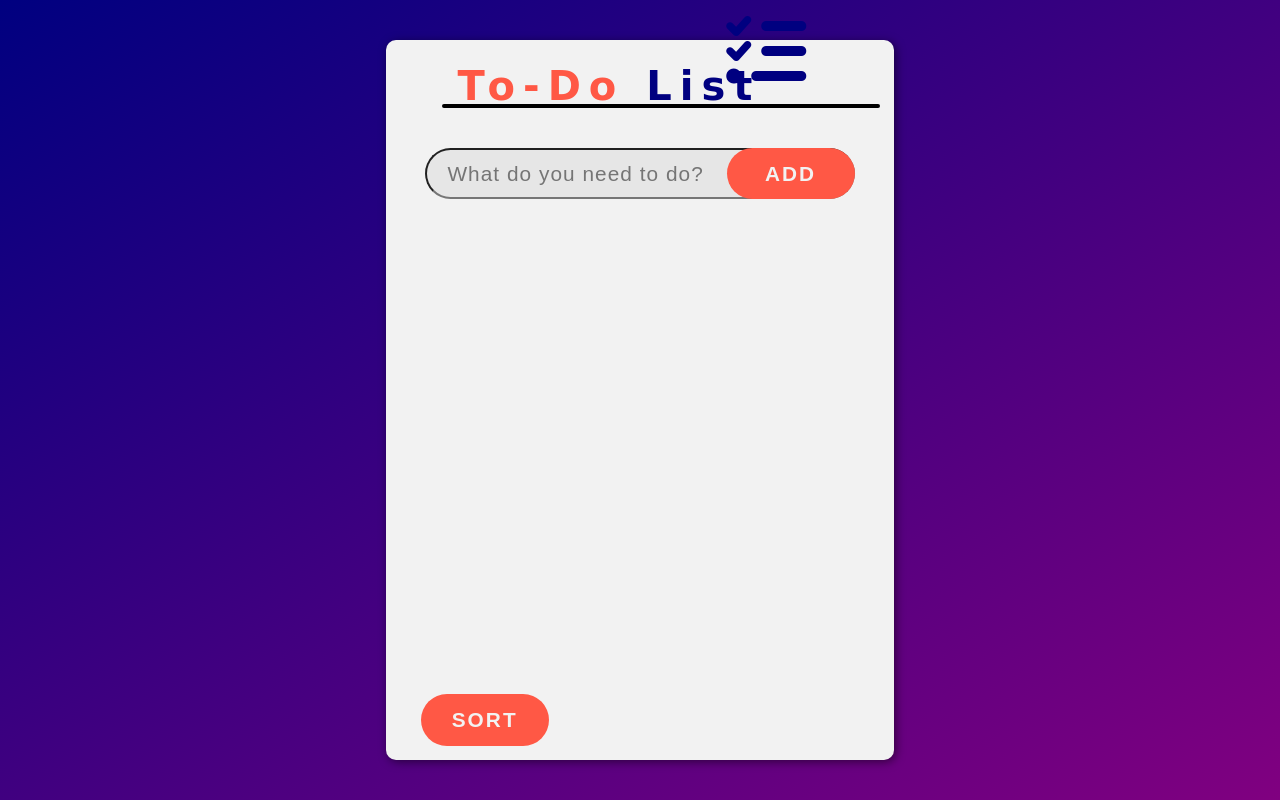
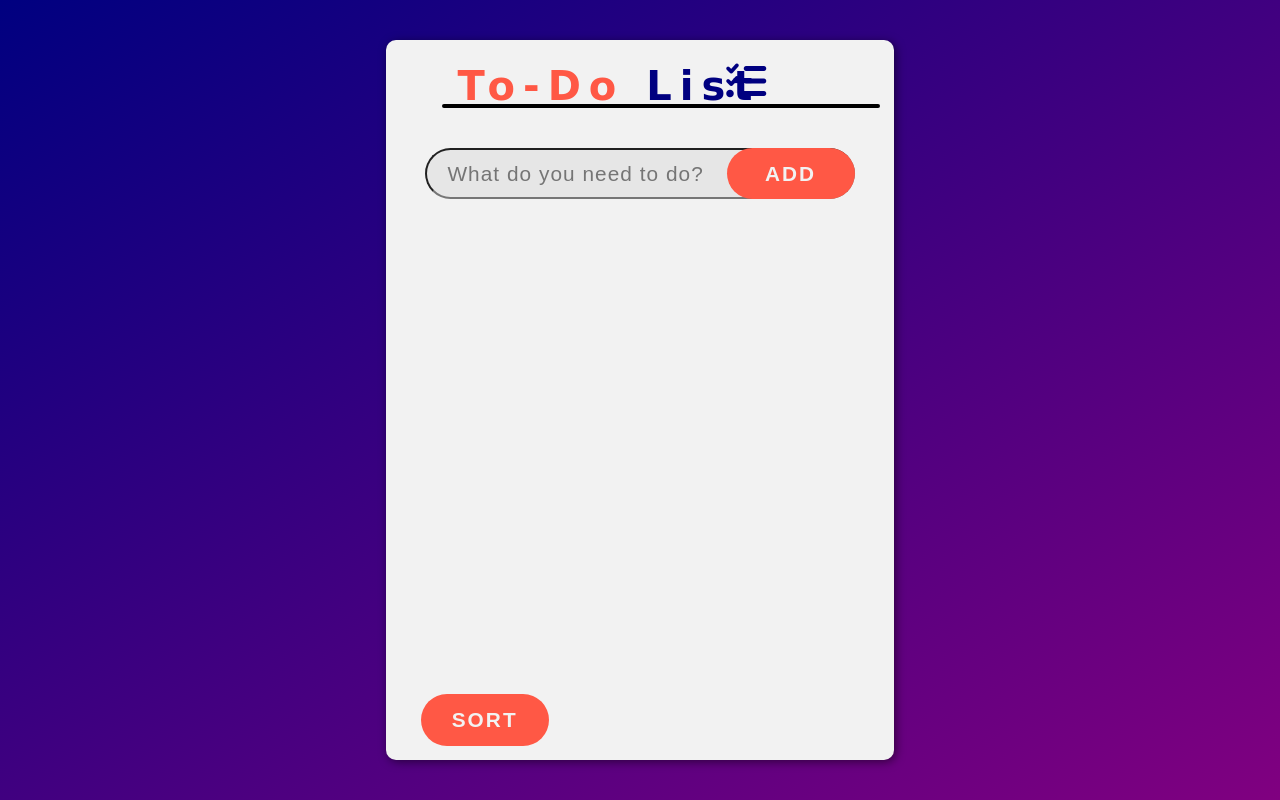
Before and after one commit to Hamish404/Todo-List-App, a plain HTML site: page index.html in a window 1280 px wide. Drawn offline with Linux system fonts and the light colour scheme; a web font is replaced by a local one.

Commit message:
Fix bug with Icon display

```diff
--- a/public/styles/styles.css
+++ b/public/styles/styles.css
@@ -76,7 +76,7 @@ body {
   position: absolute;
   left: 100%;
   bottom: -0.1rem;
-  font-size: 3.2rem;
+  font-size: 3.2rem !important;
 }
 
 hr {
@@ -364,15 +364,8 @@ hr {
   }
 
   .icon {
-    font-size: 2.5rem;
+    font-size: 2.5rem !important;
     left: 5rem;
-    /* display: flex; */
-    /* align-items: center; */
-    /* position: absolute; */
-    /* left: 100%; */
-    /* bottom: -0.1rem; */
-    /* font-size: 3.2rem; */
-    /* border: 2px solid lime; */
   }
 
   hr {
@@ -575,6 +568,7 @@ hr {
 
   .task-text {
     font-size: 1.1em;
+    letter-spacing: 0.05rem;
   }
 
   .delete-btn {
```
